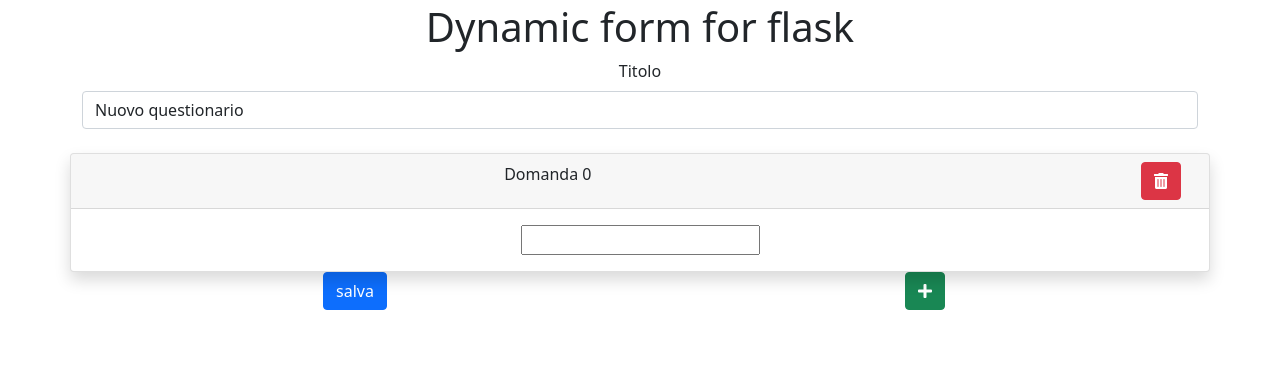
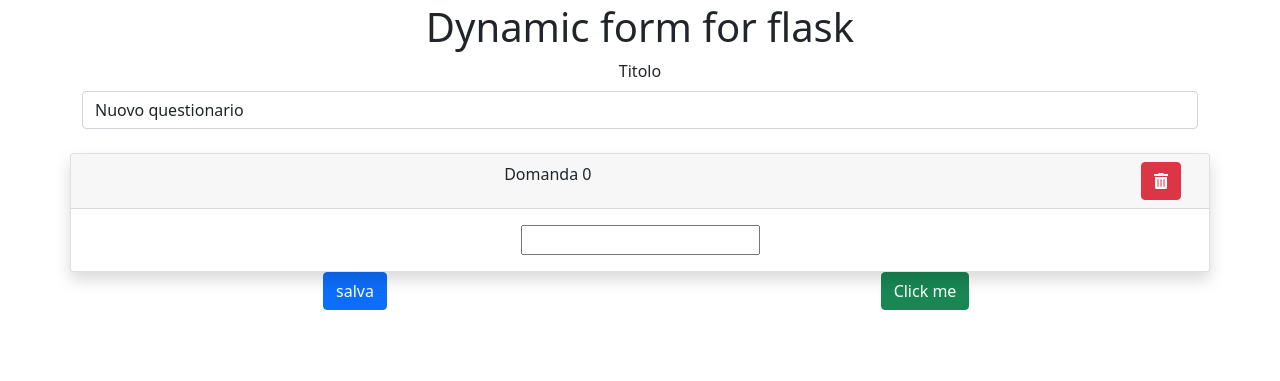
Before and after one commit to matteospanio/dynamic-flask-form-wtf, a Flask app: page / in a window 1280 px wide. Shown: the part 71-452 px from the top of the page. Run offline with Flask 2, Linux system fonts and the light colour scheme; data comes from the database, SQL or seed files in the repository; data that the repository does not hold is empty.

Commit message:
removed unnecessary script

```diff
--- a/templates/index.html
+++ b/templates/index.html
@@ -6,7 +6,6 @@
         <!-- Required meta tags -->
         <meta charset="utf-8">
         <meta name="viewport" content="width=device-width, initial-scale=1">
-
         <!-- Font awesome -->
         <link rel="stylesheet" href="https://use.fontawesome.com/releases/v5.7.2/css/all.css" integrity="sha384-fnmOCqbTlWIlj8LyTjo7mOUStjsKC4pOpQbqyi7RrhN7udi9RwhKkMHpvLbHG9Sr" crossorigin="anonymous" />
         <!-- Bootstrap CSS -->
@@ -21,7 +20,6 @@
     </head>
     <body>
         <div class="container">
-
             <!-- FLASH -->
             <div class="row mx-auto">
                 <div class="container">
@@ -38,17 +36,14 @@
                 </div>
             </div>
             <!-- END FLASH -->
-
-            <div class="col form_field_outer" align='center'>
+            <div class="col" align='center'>
                 <h1>Dynamic form for flask</h1>
-
                 <!-- FORM -->
-                <form id='domande-form' method="POST" action="" role='form'>
+                <form id='domande-form' method="POST" action="">
                     {{ form.hidden_tag() }}
                     {{ form.titolo.label(class='form-label') }} {{ form.titolo(class='form-control') }}
                     <br />
-                    <!--<div id='subforms-container' class="row form_field_outer_row">-->
-                    <div class='row' data-toggle='fieldset' id='questions-fieldset'>
+                    <div id='subforms-container' class="row">
                         {% for nested in form.questions %}
                             {{ macros.render_domanda_form(_template, loop.index0) }}
                         {% endfor %}
@@ -58,9 +53,7 @@
                             {{ form.submit(class='btn btn-primary') }}
                         </div>
                         <div class="col">
-                            <!--<input type='button' name='ciao' value="Click me" id='add' class='add btn btn-success'>-->
-                            <!--<button id='add' class='btn btn-info add'><i class="fas fa-plus add_icon"></i> Aggiungi</button>-->
-                            <button class='btn btn-success' type="button" data-toggle="fieldset-add-row" data-target="#questions-fieldset"><i class="fas fa-plus add_icon"></i></button>
+                            <input type='button' name='ciao' value="Click me" id='add' class='add btn btn-success'>
                         </div>
                     </div>
                 </form>
@@ -73,7 +66,6 @@
                         {% endfor %}
                     </ul>
                 {% endif %}
-
                 {# Form template #}
                 {{ macros.render_domanda_form(_template, '_') }}
             </div>
--- a/templates/macro.html
+++ b/templates/macro.html
@@ -1,12 +1,11 @@
 {%- macro render_domanda_form(subform, index) %}
-<div data-toggle='fieldset-entry' id="domanda-{{ index }}-form" class="card shadow {% if index != '_' %}subform{% else %}is-hidden{% endif %}" data-index="{{ index }}">
+<div id="domanda-{{ index }}-form" class="card shadow {% if index != '_' %}subform{% else %}is-hidden{% endif %}" data-index="{{ index }}">
     <div class="card-header row"'>
         <div class='col-10 text-center'>
             Domanda {{ index }}
         </div>
         <div class='col-2 text-end'>
-            <!--<button class='btn btn-danger remove'><i class="fas fa-trash-alt"></i></button>-->
-            <button class='btn btn-danger' type="button" data-toggle="fieldset-remove-row" id="questions-{{ index }}-remove"><i class="fas fa-trash-alt"></i></button>
+            <button class='btn btn-danger remove'><i class="fas fa-trash-alt"></i></button>
         </div>
     </div>
     <div class="card-body">
```
Also changed, not shown: static/js/page.js (+1 -35 lines).
